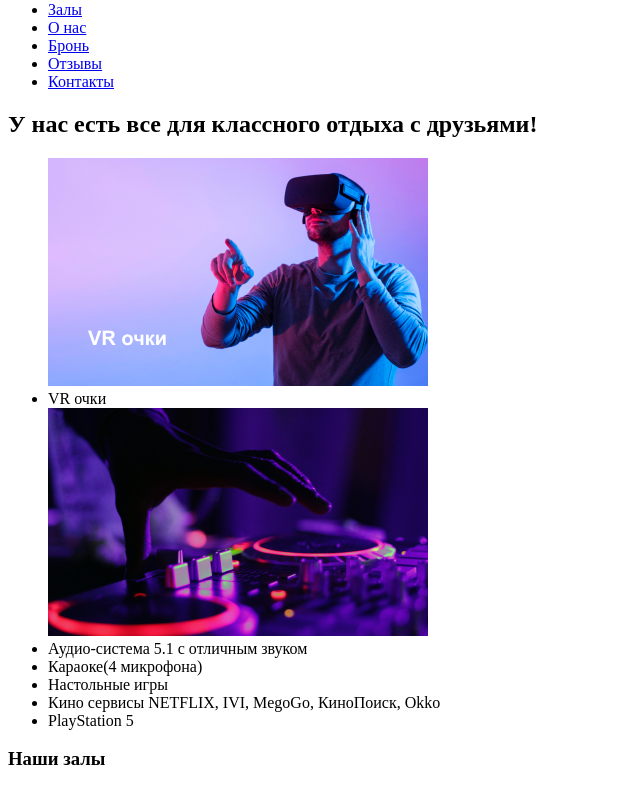
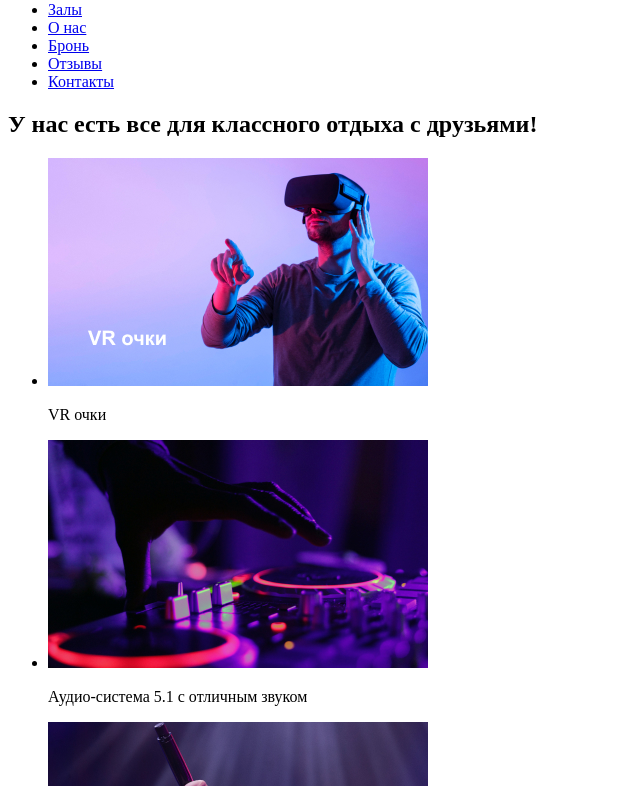
Before and after one commit to KristyKostyor/Go, a plain HTML site: page index.html in a window 1280 px wide. Shown: the part 157-943 px from the top of the page, without its empty margins (0-640 px from the left). Drawn offline with Linux system fonts and the light colour scheme.

Commit message:
исправлен модуль 1 урок 4

```diff
--- a/index.html
+++ b/index.html
@@ -7,6 +7,11 @@
     <meta name="viewport" content="width=device-width, initial-scale=1.0">
     <title>Go</title>
     <link rel="icon" type="image/svg+xml" href="img/icon.svg">
+    <link rel="apple-touch-icon" sizes="180x180" href="/apple-touch-icon.png">
+    <link rel="icon" type="image/png" sizes="32x32" href="/favicon-32x32.png">
+    <link rel="icon" type="image/png" sizes="16x16" href="/favicon-16x16.png">
+    <link rel="mask-icon" href="/safari-pinned-tab.svg" color="#5bbad5">
+
 
 </head>
 
@@ -34,14 +39,18 @@
     </nav>
     <h2>У нас есть все для классного отдыха с друзьями!</h2>
     <ul>
-        <img src="img/vr.jpg" alt="VR очки">
-        <li>VR очки</li>
-        <img src="img/audio.jpg" alt="Аудио-система 5.1">
-        <li>Аудио-система 5.1 с отличным звуком</li>
-        <li>Караоке(4 микрофона)</li>
-        <li>Настольные игры</li>
-        <li>Кино сервисы NETFLIX, IVI, MegoGo, КиноПоиск, Okko</li>
-        <li>PlayStation 5</li>
+        <li><img src="img/vr.jpg" alt="VR очки"></li>
+        <p>VR очки </p>
+        <li><img src="img/audio.jpg" alt="Аудио-система 5.1"></li>
+        <p>Аудио-система 5.1 с отличным звуком</p>
+        <li><img src="img/micro.jpg" alt="Караоке(4 микрофона)"></li>
+        <p>Караоке(4 микрофона)</p>
+        <li><img src="img/game.jpg" alt="Настольные игры"></li>
+        <p>Настольные игры</p>
+        <li><img src="img/netflix.jpg" alt="Кино сервисы NETFLIX"></li>
+        <p>Кино сервисы NETFLIX, IVI, MegoGo, КиноПоиск, Okko</p>
+        <li><img src="img/sony.jpg" alt="PlayStation 5"></li>
+        <p>PlayStation 5</p>
     </ul>
     <h3>Наши залы</h3>
     <ol>
```
Also changed, not shown: img/game.jpg (added), img/micro.jpg (added), img/netflix.jpg (added), img/sony.jpg (added).
